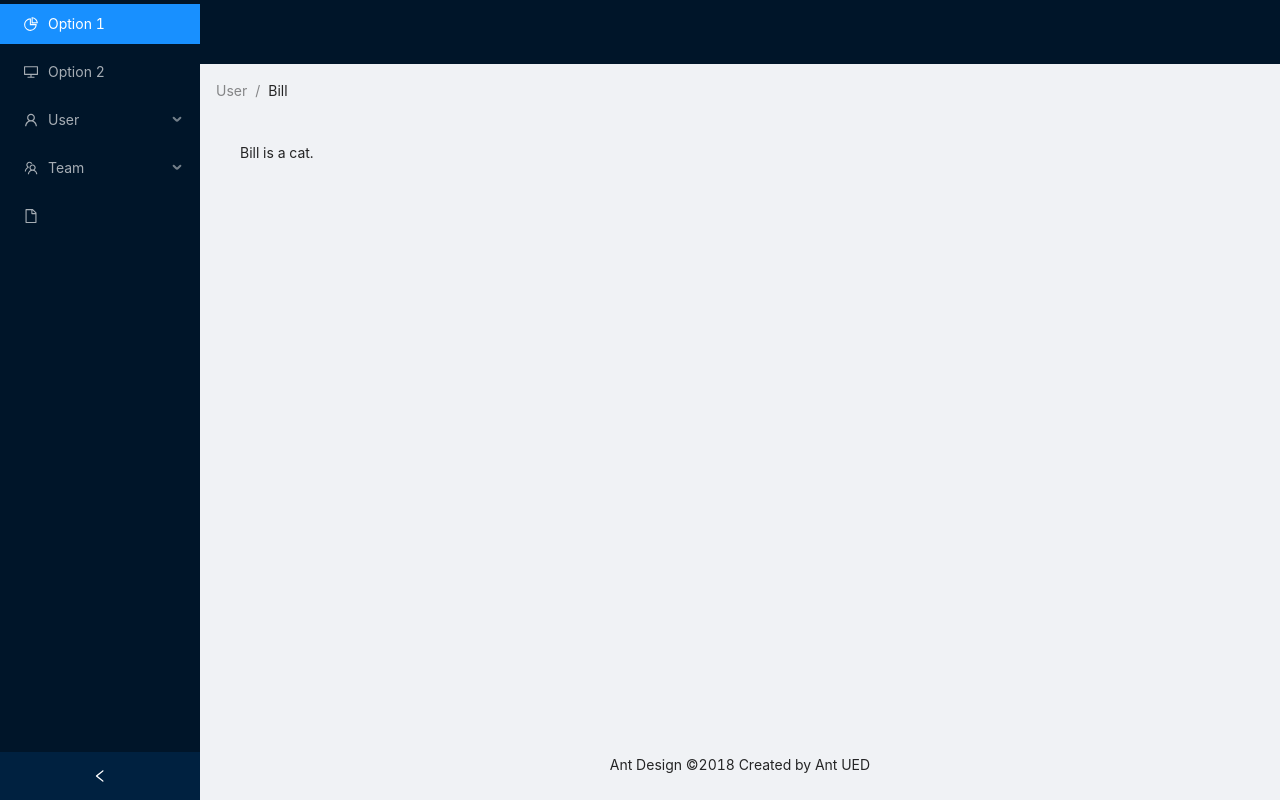
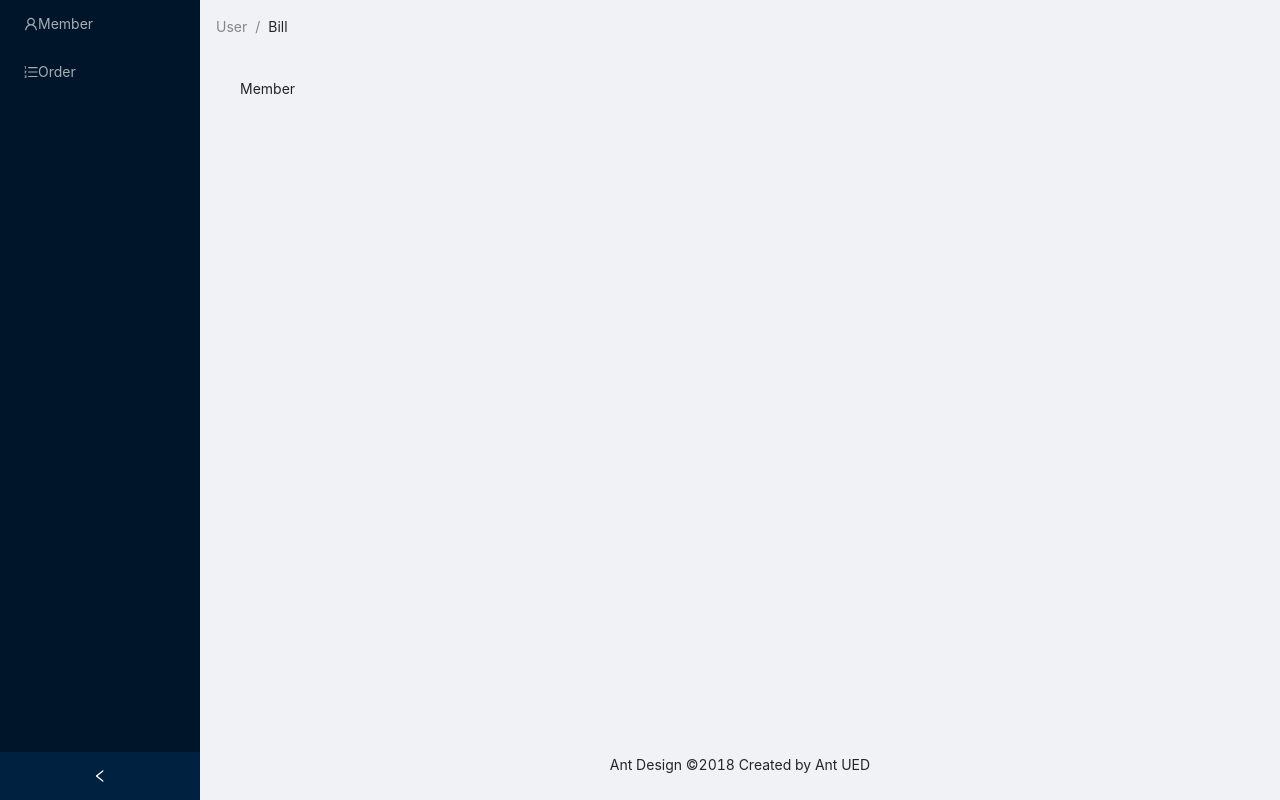
Before and after one commit to shaodahong/antd-coffee, a React (Create React App) app: page /order in a window 1280 px wide. Built offline with nearby package versions, Linux system fonts and the light colour scheme.

Commit message:
add router config

```diff
--- a/package.json
+++ b/package.json
@@ -10,6 +10,8 @@
     "antd": "^4.0.0-rc.6",
     "react": "^16.12.0",
     "react-dom": "^16.12.0",
+    "react-router-config": "^5.1.1",
+    "react-router-dom": "^5.1.2",
     "react-scripts": "3.4.0"
   },
   "scripts": {
--- a/src/App.js
+++ /dev/null
@@ -1,84 +0,0 @@
-import React, { useState } from "react";
-import { Layout, Menu, Breadcrumb } from "antd";
-import {
-  DesktopOutlined,
-  PieChartOutlined,
-  FileOutlined,
-  TeamOutlined,
-  UserOutlined
-} from "@ant-design/icons";
-
-const { Header, Content, Footer, Sider } = Layout;
-const { SubMenu } = Menu;
-
-export default function App() {
-  const [collapsed, setCollapsed] = useState(false);
-
-  const onCollapse = collapsed => {
-    setCollapsed(collapsed);
-  };
-
-  return (
-    <Layout style={{ minHeight: "100vh" }}>
-      <Sider collapsible collapsed={collapsed} onCollapse={onCollapse}>
-        <div className="logo" />
-        <Menu theme="dark" defaultSelectedKeys={["1"]} mode="inline">
-          <Menu.Item key="1">
-            <PieChartOutlined />
-            <span>Option 1</span>
-          </Menu.Item>
-          <Menu.Item key="2">
-            <DesktopOutlined />
-            <span>Option 2</span>
-          </Menu.Item>
-          <SubMenu
-            key="sub1"
-            title={
-              <span>
-                <UserOutlined />
-                <span>User</span>
-              </span>
-            }
-          >
-            <Menu.Item key="3">Tom</Menu.Item>
-            <Menu.Item key="4">Bill</Menu.Item>
-            <Menu.Item key="5">Alex</Menu.Item>
-          </SubMenu>
-          <SubMenu
-            key="sub2"
-            title={
-              <span>
-                <TeamOutlined />
-                <span>Team</span>
-              </span>
-            }
-          >
-            <Menu.Item key="6">Team 1</Menu.Item>
-            <Menu.Item key="8">Team 2</Menu.Item>
-          </SubMenu>
-          <Menu.Item key="9">
-            <FileOutlined />
-          </Menu.Item>
-        </Menu>
-      </Sider>
-      <Layout className="site-layout">
-        <Header className="site-layout-background" style={{ padding: 0 }} />
-        <Content style={{ margin: "0 16px" }}>
-          <Breadcrumb style={{ margin: "16px 0" }}>
-            <Breadcrumb.Item>User</Breadcrumb.Item>
-            <Breadcrumb.Item>Bill</Breadcrumb.Item>
-          </Breadcrumb>
-          <div
-            className="site-layout-background"
-            style={{ padding: 24, minHeight: 360 }}
-          >
-            Bill is a cat.
-          </div>
-        </Content>
-        <Footer style={{ textAlign: "center" }}>
-          Ant Design ©2018 Created by Ant UED
-        </Footer>
-      </Layout>
-    </Layout>
-  );
-}
--- a/src/index.js
+++ b/src/index.js
@@ -1,6 +1,6 @@
 import React from "react";
 import ReactDOM from "react-dom";
 import "./index.scss";
-import App from "./App";
+import Routers from "./routers";
 
-ReactDOM.render(<App />, document.getElementById("root"));
+ReactDOM.render(<Routers />, document.getElementById("root"));
--- a/src/pages/member/index.jsx
+++ b/src/pages/member/index.jsx
@@ -1,5 +1,6 @@
 import React from "react";
 import { Layout } from "antd";
+import { useLocation } from "react-router-dom";
 
 export default function Member() {
   return <Layout>Member</Layout>;
--- a/src/router/index.jsx
+++ /dev/null
@@ -1,6 +0,0 @@
-import React from "react";
-import { ConfigProvider } from "antd";
-
-export default function Router({ children }) {
-  return <ConfigProvider></ConfigProvider>;
-}
--- /dev/null
+++ b/src/routers/App.js
@@ -0,0 +1,50 @@
+import React, { useState } from "react";
+import { Layout, Menu, Breadcrumb } from "antd";
+import { UserOutlined, OrderedListOutlined } from "@ant-design/icons";
+import Routers from ".";
+import { Route, useLocation, Link } from "react-router-dom";
+import RouterConfig from "./routerConfig";
+
+const { Header, Content, Footer, Sider } = Layout;
+const { SubMenu } = Menu;
+
+export default function App() {
+  const [collapsed, setCollapsed] = useState(false);
+  console.log(useLocation());
+
+  const onCollapse = collapsed => {
+    setCollapsed(collapsed);
+  };
+
+  return (
+    <Layout style={{ minHeight: "100vh" }}>
+      <Sider collapsible collapsed={collapsed} onCollapse={onCollapse}>
+        <div className="logo" />
+        <Menu theme="dark" mode="inline">
+          {RouterConfig.map(({ name, icon, path }) => (
+            <Menu.Item key={path}>
+              {icon}
+              <Link to={path}>{name}</Link>
+            </Menu.Item>
+          ))}
+        </Menu>
+      </Sider>
+      <Layout>
+        <Content style={{ margin: "0 16px" }}>
+          <Breadcrumb style={{ margin: "16px 0" }}>
+            <Breadcrumb.Item>User</Breadcrumb.Item>
+            <Breadcrumb.Item>Bill</Breadcrumb.Item>
+          </Breadcrumb>
+          <div style={{ padding: 24, minHeight: 360 }}>
+            {RouterConfig.map(({ path, component }) => (
+              <Route key={path} path={path} component={component} />
+            ))}
+          </div>
+        </Content>
+        <Footer style={{ textAlign: "center" }}>
+          Ant Design ©2018 Created by Ant UED
+        </Footer>
+      </Layout>
+    </Layout>
+  );
+}
--- /dev/null
+++ b/src/routers/index.jsx
@@ -0,0 +1,17 @@
+import React from "react";
+import { ConfigProvider } from "antd";
+import { BrowserRouter, Route, Switch } from "react-router-dom";
+
+import App from "./App";
+
+export default function Routers({ children }) {
+  return (
+    <ConfigProvider>
+      <BrowserRouter>
+        <Switch>
+          <Route path="/" component={App} />
+        </Switch>
+      </BrowserRouter>
+    </ConfigProvider>
+  );
+}
--- /dev/null
+++ b/src/routers/routerConfig.js
@@ -0,0 +1,20 @@
+import React from "react";
+import Member from "../pages/member";
+import { UserOutlined, OrderedListOutlined } from "@ant-design/icons";
+
+const RouteConfig = [
+  {
+    path: "/member",
+    component: Member,
+    name: "Member",
+    icon: <UserOutlined />
+  },
+  {
+    path: "/order",
+    component: Member,
+    name: "Order",
+    icon: <OrderedListOutlined />
+  }
+];
+
+export default RouteConfig;
```
Also changed, not shown: 1 other file (tests, documents, lock files or other folders).
